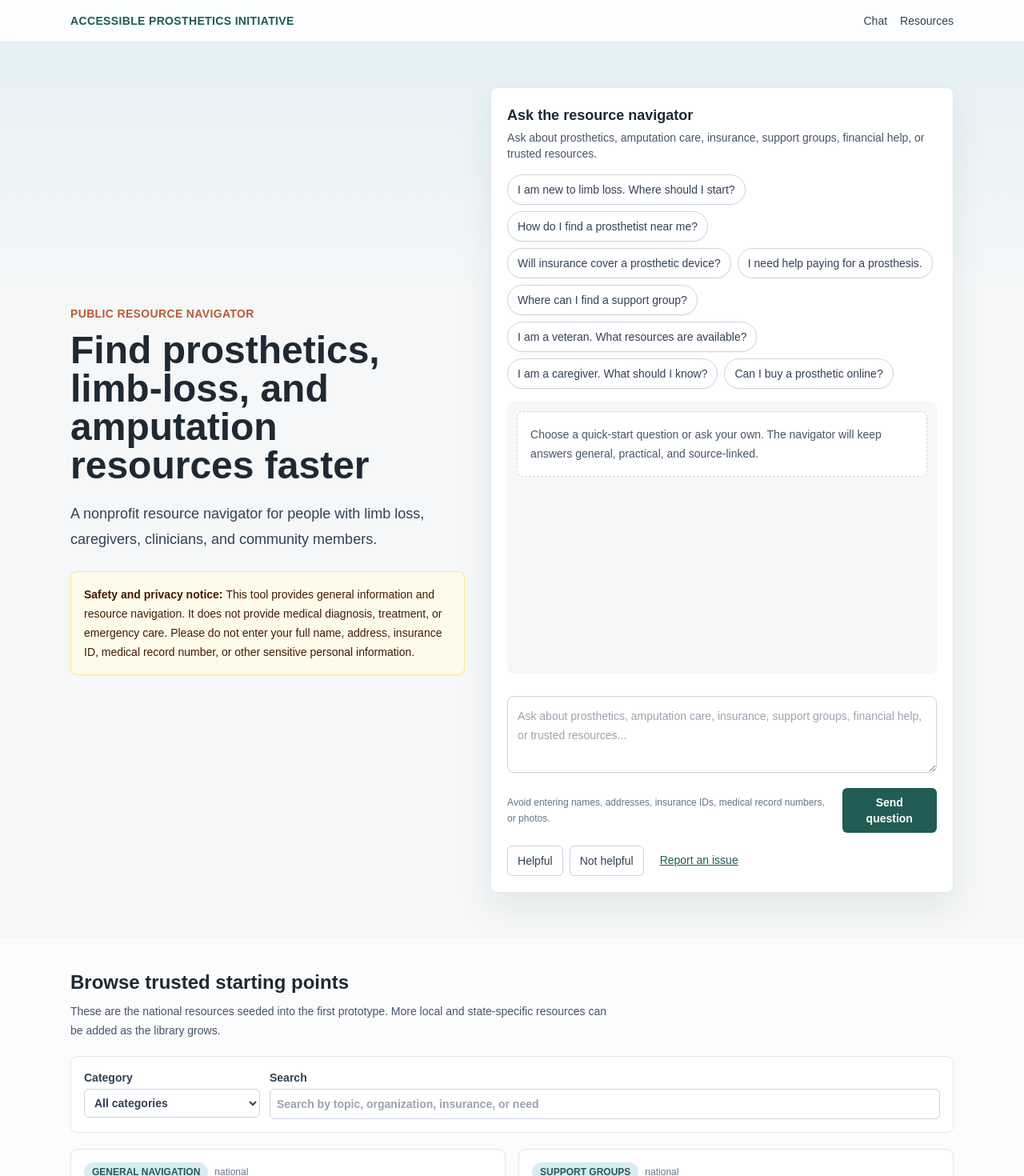
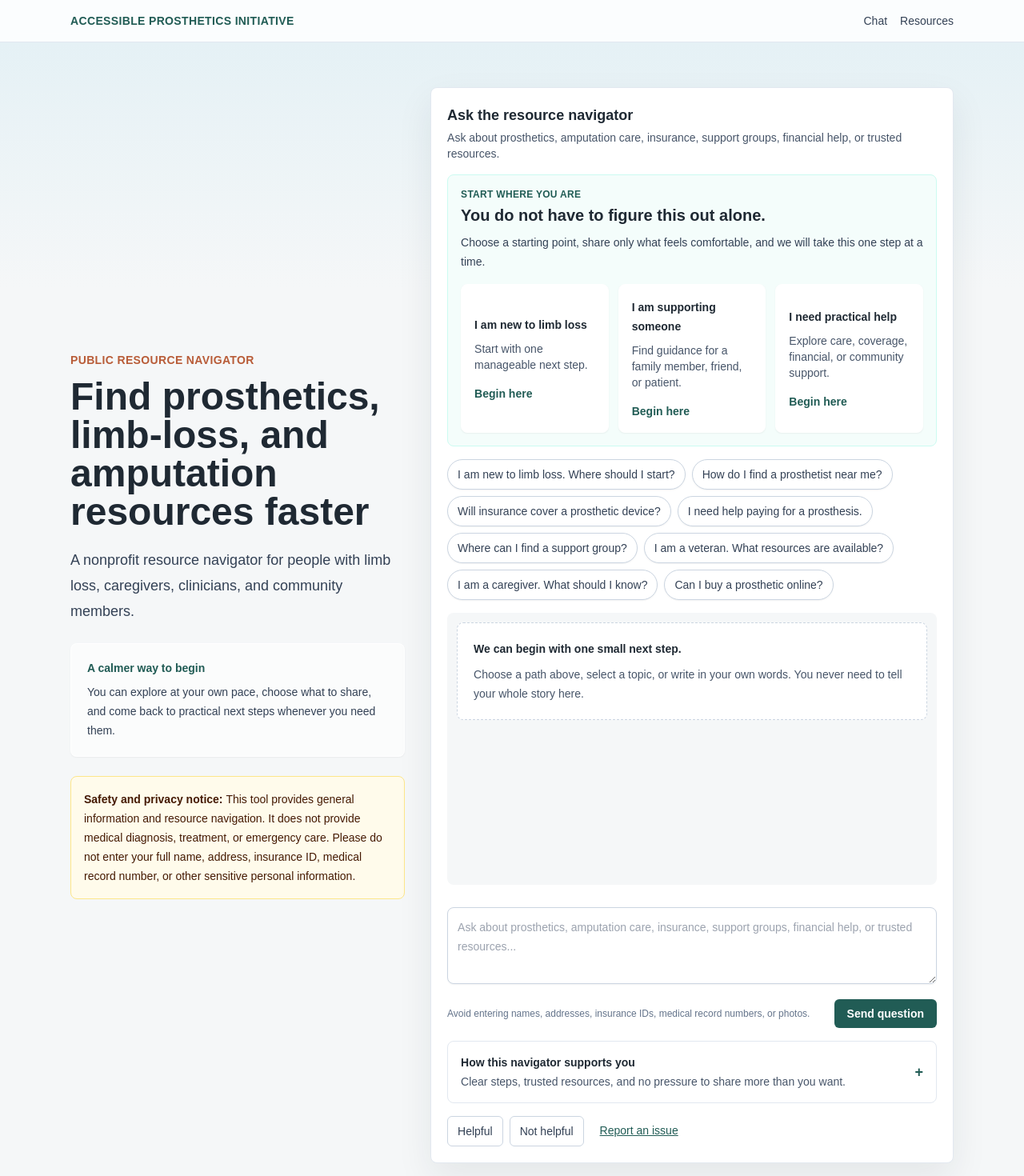
Before and after one commit to Jshulgach/api-resource-navigator, a Next.js app: page / in a window 1280 px wide. Shown: the top 1470 px of the page at 80% size. Built offline with nearby package versions, Linux system fonts and the light colour scheme.

Commit message:
feat: add trauma-informed welcome experience

```diff
--- a/app/page.tsx
+++ b/app/page.tsx
@@ -9,7 +9,7 @@ export default function Home() {
     <div className="min-h-screen text-ink">
       <Header />
       <main>
-        <section className="mx-auto grid max-w-6xl gap-8 px-4 py-10 sm:px-6 lg:grid-cols-[0.92fr_1.08fr] lg:py-14">
+        <section className="mx-auto grid max-w-6xl gap-8 px-4 py-10 sm:px-6 lg:grid-cols-[0.78fr_1.22fr] lg:py-14">
           <div className="flex flex-col justify-center gap-6">
             <div>
               <p className="mb-3 text-sm font-bold uppercase tracking-wide text-clay">
@@ -22,6 +22,10 @@ export default function Home() {
                 A nonprofit resource navigator for people with limb loss, caregivers, clinicians,
                 and community members.
               </p>
+            </div>
+            <div className="rounded-lg border border-white/80 bg-white/60 p-5 shadow-sm">
+              <p className="text-sm font-semibold text-spruce">A calmer way to begin</p>
+              <p className="mt-2 text-sm leading-6 text-slate-700">You can explore at your own pace, choose what to share, and come back to practical next steps whenever you need them.</p>
             </div>
             <SafetyNotice />
           </div>
--- /dev/null
+++ b/app/privacy/page.tsx
@@ -0,0 +1,12 @@
+export default function PrivacyPage() {
+  return (
+    <main className="mx-auto max-w-3xl px-4 py-12 text-slate-800 sm:px-6">
+      <h1 className="text-3xl font-bold text-ink">Privacy</h1>
+      <div className="mt-6 space-y-4 text-sm leading-7">
+        <p>The navigator is designed to use session-only conversation context, such as a general role, state, insurance type, or preference for step-by-step guidance, to make replies more useful during a visit.</p>
+        <p>Please avoid entering identifying or highly sensitive information. The app does not ask for your full name, address, insurance ID, medical-record number, claim number, or photos.</p>
+        <p>This prototype does not intentionally store full chat transcripts for analytics.</p>
+      </div>
+    </main>
+  );
+}
--- /dev/null
+++ b/app/sources/page.tsx
@@ -0,0 +1,22 @@
+const sources = [
+  ["SAMHSA: Trauma-Informed Care", "https://www.samhsa.gov/mental-health/trauma-violence/trauma-informed-care"],
+  ["WHO: Psychological First Aid Guide", "https://www.who.int/publications-detail-redirect/9789241548205"],
+  ["U.S. Web Design System: Progress Easily", "https://designsystem.digital.gov/patterns/complete-a-complex-form/progress-easily/"],
+  ["Healthy People 2030: Health Communication", "https://odphp.health.gov/healthypeople/objectives-and-data/browse-objectives/health-communication"]
+];
+
+export default function SourcesPage() {
+  return (
+    <main className="mx-auto max-w-3xl px-4 py-12 text-slate-800 sm:px-6">
+      <h1 className="text-3xl font-bold text-ink">Guides and sources</h1>
+      <p className="mt-4 text-sm leading-7">These public resources help shape the navigator&apos;s trauma-informed, plain-language approach. They do not replace professional medical or mental-health care.</p>
+      <ul className="mt-6 space-y-3">
+        {sources.map(([title, url]) => (
+          <li key={url}>
+            <a className="text-sm font-semibold text-spruce underline" href={url} rel="noreferrer" target="_blank">{title}</a>
+          </li>
+        ))}
+      </ul>
+    </main>
+  );
+}
--- /dev/null
+++ b/app/terms/page.tsx
@@ -0,0 +1,12 @@
+export default function TermsPage() {
+  return (
+    <main className="mx-auto max-w-3xl px-4 py-12 text-slate-800 sm:px-6">
+      <h1 className="text-3xl font-bold text-ink">Terms of use</h1>
+      <div className="mt-6 space-y-4 text-sm leading-7">
+        <p>This navigator provides general information and links to public resources. It is not medical advice, diagnosis, treatment, legal advice, insurance advice, emergency care, or crisis counseling.</p>
+        <p>Do not share names, street addresses, insurance or claim numbers, medical-record numbers, photographs, or other identifying information.</p>
+        <p>For urgent symptoms, contact a qualified clinician, urgent care, or emergency services. If you are in immediate danger or considering self-harm, call or text 988 in the United States, or contact local emergency services.</p>
+      </div>
+    </main>
+  );
+}
--- a/components/Chat.tsx
+++ b/components/Chat.tsx
@@ -4,8 +4,10 @@ import { useRef, useState } from "react";
 import { useChat } from "@ai-sdk/react";
 import { ChatMessage } from "@/components/ChatMessage";
 import { ContextSummary } from "@/components/ContextSummary";
+import { HowItWorks } from "@/components/HowItWorks";
 import { QuickStartButtons } from "@/components/QuickStartButtons";
 import { ResourceCard } from "@/components/ResourceCard";
+import { WelcomePaths } from "@/components/WelcomePaths";
 import type { ResourceWithScore } from "@/types/resource";
 
 async function fetchResourceCards(prompt: string, excludedIds: string[]) {
@@ -61,15 +63,17 @@ export function Chat() {
           </p>
         </div>
 
+        {messages.length === 0 ? <WelcomePaths onChoose={submitPrompt} /> : null}
+
         <QuickStartButtons onSelect={submitPrompt} />
 
         <ContextSummary messages={messages} />
 
         <div className="min-h-[340px] space-y-3 rounded-lg bg-mist p-3" aria-live="polite">
           {messages.length === 0 ? (
-            <div className="rounded-lg border border-dashed border-slate-300 bg-white p-4 text-sm leading-6 text-slate-600">
-              Choose a quick-start question or ask your own. The navigator will keep answers general,
-              practical, and source-linked.
+            <div className="rounded-lg border border-dashed border-slate-300 bg-white p-5 text-sm leading-6 text-slate-600">
+              <p className="font-semibold text-ink">We can begin with one small next step.</p>
+              <p className="mt-2">Choose a path above, select a topic, or write in your own words. You never need to tell your whole story here.</p>
             </div>
           ) : (
             messages.map((message) => <ChatMessage key={message.id} message={message} />)
@@ -121,6 +125,8 @@ export function Chat() {
           </div>
         </form>
 
+        <HowItWorks />
+
         <div className="flex gap-2 text-sm">
           <button className="rounded-md border border-slate-300 px-3 py-2 text-slate-700" type="button">
             Helpful
--- a/components/Footer.tsx
+++ b/components/Footer.tsx
@@ -1,11 +1,16 @@
 export function Footer() {
   return (
     <footer className="border-t border-slate-200 bg-white">
-      <div className="mx-auto max-w-6xl px-4 py-6 text-sm text-slate-600 sm:px-6">
+      <div className="mx-auto flex max-w-6xl flex-col gap-4 px-4 py-6 text-sm text-slate-600 sm:px-6 md:flex-row md:items-end md:justify-between">
         <p>
           This prototype provides general resource navigation only. It is not medical advice,
           diagnosis, treatment, legal advice, insurance advice, or emergency support.
         </p>
+        <nav aria-label="Footer navigation" className="flex shrink-0 flex-wrap gap-x-4 gap-y-2 text-sm">
+          <a className="text-spruce underline" href="/terms">Terms of use</a>
+          <a className="text-spruce underline" href="/privacy">Privacy</a>
+          <a className="text-spruce underline" href="/sources">Guides and sources</a>
+        </nav>
       </div>
     </footer>
   );
--- /dev/null
+++ b/components/HowItWorks.tsx
@@ -0,0 +1,31 @@
+"use client";
+
+import { useState } from "react";
+
+export function HowItWorks() {
+  const [isOpen, setIsOpen] = useState(false);
+
+  return (
+    <section className="rounded-lg border border-slate-200 bg-white p-4">
+      <button
+        aria-expanded={isOpen}
+        className="flex w-full items-center justify-between gap-4 text-left"
+        type="button"
+        onClick={() => setIsOpen((value) => !value)}
+      >
+        <span>
+          <span className="block text-sm font-bold text-ink">How this navigator supports you</span>
+          <span className="mt-1 block text-sm text-slate-600">Clear steps, trusted resources, and no pressure to share more than you want.</span>
+        </span>
+        <span aria-hidden="true" className="text-lg font-semibold text-spruce">{isOpen ? "-" : "+"}</span>
+      </button>
+      {isOpen ? (
+        <ol className="mt-4 grid gap-3 border-t border-slate-100 pt-4 text-sm leading-6 text-slate-700 sm:grid-cols-3">
+          <li><strong className="block text-ink">1. Choose your pace</strong>Start with a path or ask in your own words.</li>
+          <li><strong className="block text-ink">2. Get one next step</strong>We keep recommendations practical and source-linked.</li>
+          <li><strong className="block text-ink">3. Stay in control</strong>You can correct or stop sharing context at any time.</li>
+        </ol>
+      ) : null}
+    </section>
+  );
+}
--- /dev/null
+++ b/components/WelcomePaths.tsx
@@ -0,0 +1,53 @@
+"use client";
+
+const paths = [
+  {
+    title: "I am new to limb loss",
+    description: "Start with one manageable next step.",
+    prompt: "I am new to limb loss and feel overwhelmed. Please help me start with one small next step."
+  },
+  {
+    title: "I am supporting someone",
+    description: "Find guidance for a family member, friend, or patient.",
+    prompt: "I am supporting someone affected by limb loss. What is one helpful way to begin?"
+  },
+  {
+    title: "I need practical help",
+    description: "Explore care, coverage, financial, or community support.",
+    prompt: "I need practical help with prosthetics, insurance, financial assistance, or support resources."
+  }
+];
+
+type WelcomePathsProps = {
+  onChoose: (prompt: string) => void;
+};
+
+export function WelcomePaths({ onChoose }: WelcomePathsProps) {
+  return (
+    <section aria-labelledby="welcome-paths-heading" className="rounded-lg border border-teal-100 bg-teal-50/70 p-4">
+      <div className="max-w-2xl">
+        <p className="text-xs font-bold uppercase tracking-wide text-spruce">Start where you are</p>
+        <h2 id="welcome-paths-heading" className="mt-1 text-xl font-bold text-ink">
+          You do not have to figure this out alone.
+        </h2>
+        <p className="mt-2 text-sm leading-6 text-slate-700">
+          Choose a starting point, share only what feels comfortable, and we will take this one step at a time.
+        </p>
+      </div>
+      <div className="mt-4 grid gap-3 md:grid-cols-3">
+        {paths.map((path) => (
+          <button
+            className="group rounded-lg border border-white bg-white p-4 text-left shadow-sm transition hover:-translate-y-0.5 hover:border-spruce hover:shadow-md"
+            key={path.title}
+            type="button"
+            onClick={() => onChoose(path.prompt)}
+          >
+            <span className="text-sm font-bold text-ink group-hover:text-spruce">{path.title}</span>
+            <span className="mt-2 block text-sm leading-5 text-slate-600">{path.description}</span>
+            <span className="mt-4 block text-sm font-semibold text-spruce">Begin here</span>
+          </button>
+        ))}
+      </div>
+    </section>
+  );
+}
```
